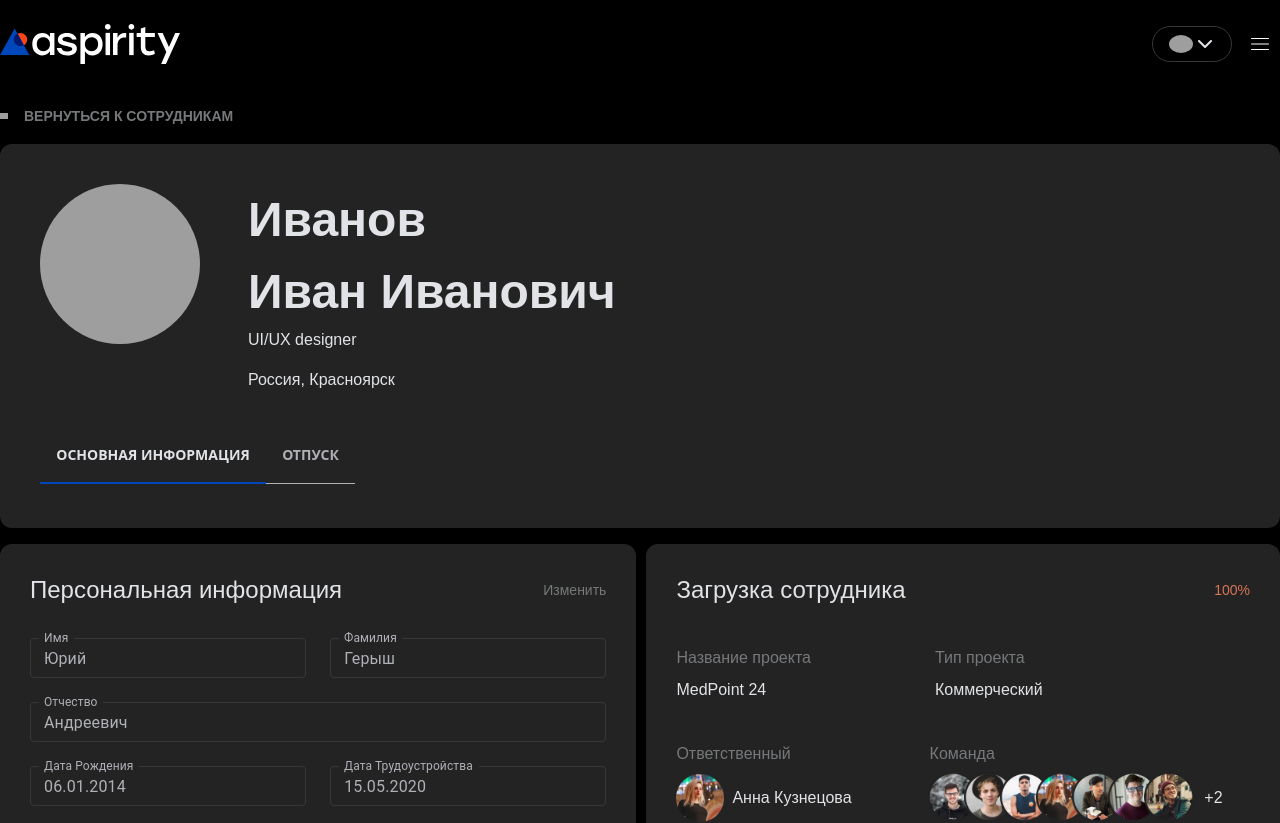
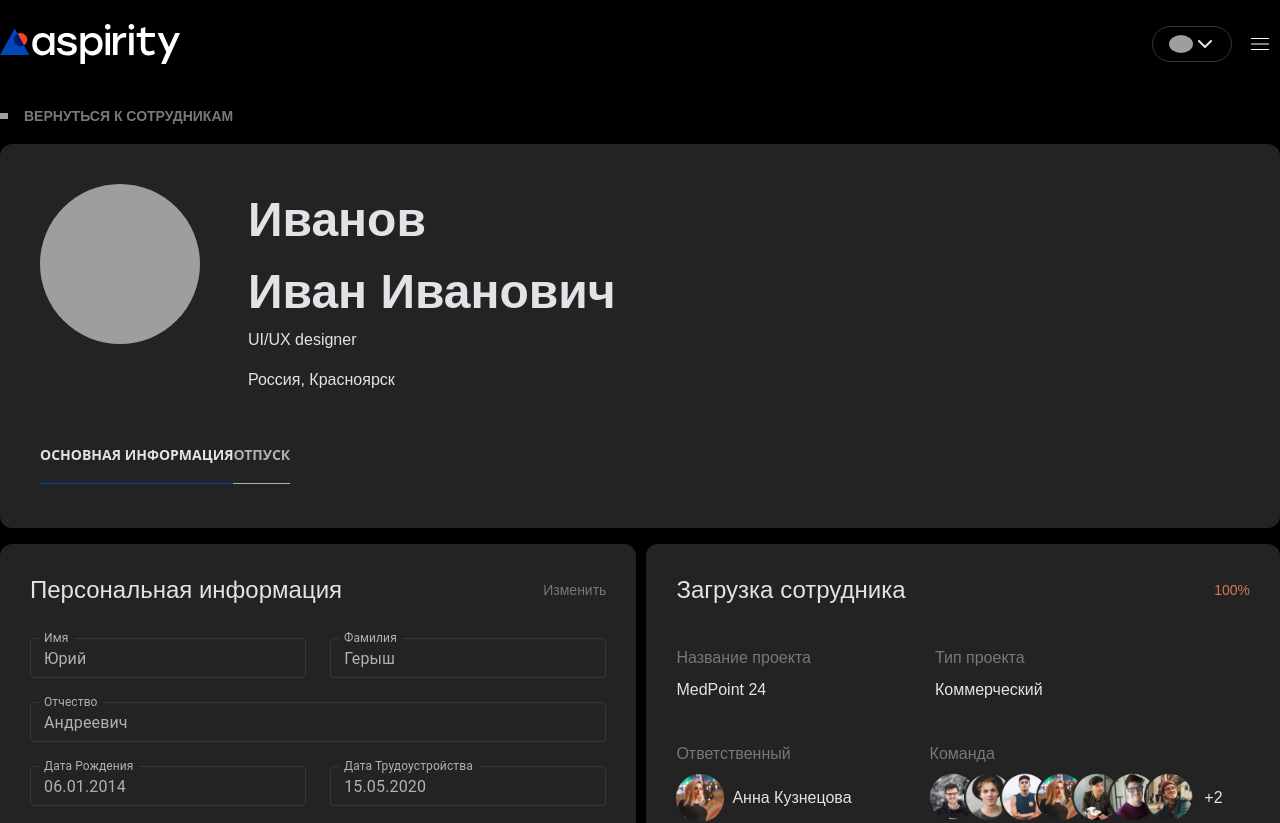
Before and after one commit to IgorRomanchuk/aspirity, a Next.js app: page / in a window 1280 px wide. Shown: the top 823 px of the page. Built offline with nearby package versions, Linux system fonts and the light colour scheme; grey boxes are pictures that could not be loaded.

Commit message:
vacation card on progress

```diff
--- a/next.config.mjs
+++ b/next.config.mjs
@@ -1,4 +1,4 @@
 /** @type {import('next').NextConfig} */
-const nextConfig = {};
+const nextConfig = {}
 
-export default nextConfig;
+export default nextConfig
--- a/package.json
+++ b/package.json
@@ -11,6 +11,7 @@
   "dependencies": {
     "@emotion/react": "^11.11.4",
     "@emotion/styled": "^11.11.5",
+    "@material-ui/core": "^4.12.4",
     "@mui/icons-material": "^5.15.21",
     "@mui/lab": "^5.0.0-alpha.170",
     "@mui/material": "^5.15.21",
--- a/src/app/page.tsx
+++ b/src/app/page.tsx
@@ -1,14 +1,26 @@
+'use client'
+import { useState } from 'react'
+
 import CardProfile from '@/components/cardProfile'
 import EmployeeLoad from '@/components/employeeLoad'
 import PersonalInformation from '@/components/personalInformation'
+import Statistics from '@/components/statistics'
 
 export default function Home() {
+  const [info, setInfo] = useState<string>('personalInfo')
+
   return (
     <main className="min-h-screen max-w-[1494px] m-auto ">
-      <CardProfile />
+      <CardProfile info={info} setInfo={setInfo} />
       <div className="flex gap-[10px] max-[630px]:flex-col">
-        <PersonalInformation />
-        <EmployeeLoad />
+        {info === 'personalInfo' ? (
+          <>
+            <PersonalInformation />
+            <EmployeeLoad />
+          </>
+        ) : (
+          <Statistics />
+        )}
       </div>
     </main>
   )
--- a/src/components/cardProfile.tsx
+++ b/src/components/cardProfile.tsx
@@ -1,4 +1,11 @@
-export default function CardProfile() {
+import { buttons } from '@/constants/values'
+
+interface IProps {
+  setInfo: (e: string) => void
+  info: string
+}
+
+export default function CardProfile({ info, setInfo }: IProps) {
   return (
     <div className="h-[384px] bg-[#232324] rounded-[12px] mt-[8px] mb-[16px]  max-[630px]:h-[452px]">
       <div className="flex pl-[40px] pt-[40px]  max-[630px]:flex-col  max-[630px]:pt-[32px]  max-[630px]:p-0">
@@ -30,12 +37,21 @@ export default function CardProfile() {
         </div>
       </div>
       <div className="flex text-center h-[40px] mt-[52px] ml-[40px] max-[630px]:m-auto max-[630px]:mt-[32px] max-[630px]:max-w-[315px]">
-        <div className="uppercase text-[14px] text-[#E1E3E6] w-[226px] h-[40px] border-b-[2px] border-b-[#0047BB] font-semibold">
-          основная информация
-        </div>
-        <div className="uppercase text-[14px] text-[#B0B1B6] w-[89px] h-[40px] border-b-[1px] border-b-[#B0B1B6] font-semibold">
-          отпуск
-        </div>
+        {buttons.map((item) => {
+          const style =
+            info === item.key
+              ? 'text-[#E1E3E6] border-b-[#0047BB]'
+              : 'text-[#B0B1B6] border-b-[#B0B1B6] hover:text-[#0047BB]'
+          return (
+            <div
+              key={item.key}
+              onClick={() => setInfo(item.key)}
+              className={`cursor-pointer  uppercase text-[14px]  w-[${item.width}] h-[40px] border-b-[1px] font-semibold ${style}`}
+            >
+              {item.name}
+            </div>
+          )
+        })}
       </div>
     </div>
   )
--- /dev/null
+++ b/src/components/statistics.tsx
@@ -0,0 +1,3 @@
+export default function Statistics() {
+  return <p>In progress...</p>
+}
--- a/src/constants/values.ts
+++ b/src/constants/values.ts
@@ -54,3 +54,16 @@ export const team = [
     position: 'QA Lead',
   },
 ]
+
+export const buttons = [
+  {
+    name: 'основная информация',
+    key: 'personalInfo',
+    width: '226px',
+  },
+  {
+    name: 'отпуск',
+    key: 'vacattion',
+    width: '89px',
+  },
+]
```
Also changed, not shown: 1 other file (tests, documents, lock files or other folders).
